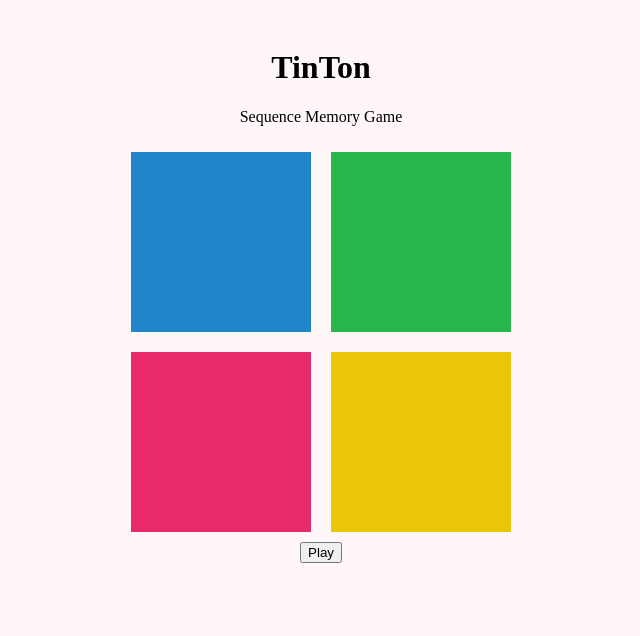
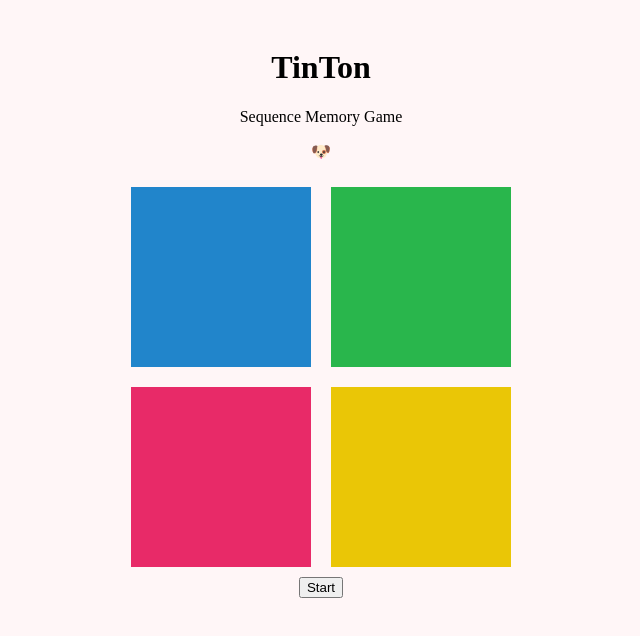
Before and after one commit to WeraGitHub/TinTon_React, a React (Create React App) app: page / in a window 1280 px wide. Shown: the top 636 px of the page, without its empty margins (319-959 px from the left). Built offline with nearby package versions, Linux system fonts and the light colour scheme.

Commit message:
Add score count

```diff
--- a/src/components/TinTonGame.jsx
+++ b/src/components/TinTonGame.jsx
@@ -31,8 +31,8 @@ function TinTonGame() {
     setSequence(newSequence);
   };
 
-  // Function to handle the "Next Level" button click
-  const handleNextLevel = () => {
+  // Start the game!
+  const handleStart = () => {
     if (!isPlaying) {
       setIsPlaying(true);
       addRandomColorToSequence();
@@ -108,6 +108,7 @@ function TinTonGame() {
     <div>
       <h1>TinTon</h1>
       <p>Sequence Memory Game</p>
+      <p>{sequence.length <= 1 ? "🐶" : `Score: ${sequence.length-1} `}</p>
       <div>
         {/* Render the color buttons */}
         <GameButton
@@ -139,10 +140,7 @@ function TinTonGame() {
         />
       </div>
 
-      {/* Render the "Next Level" button */}
-      <button onClick={handleNextLevel}>
-        {sequence.length === 0 ? "Play" : sequence.length}
-      </button>
+      {sequence.length === 0 ? (<button onClick={handleStart}>Start</button>) : ""}
     </div>
   );
 }
```
